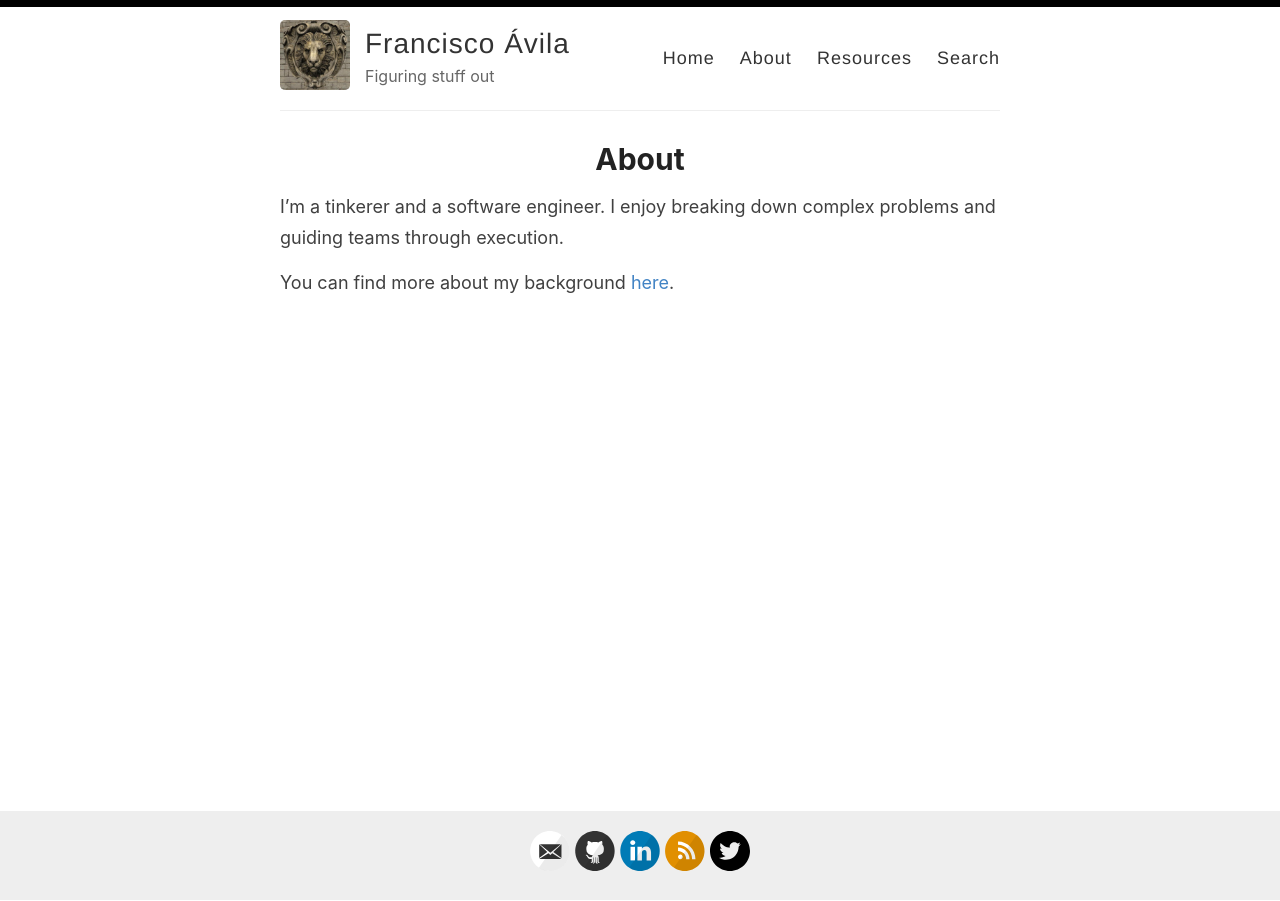
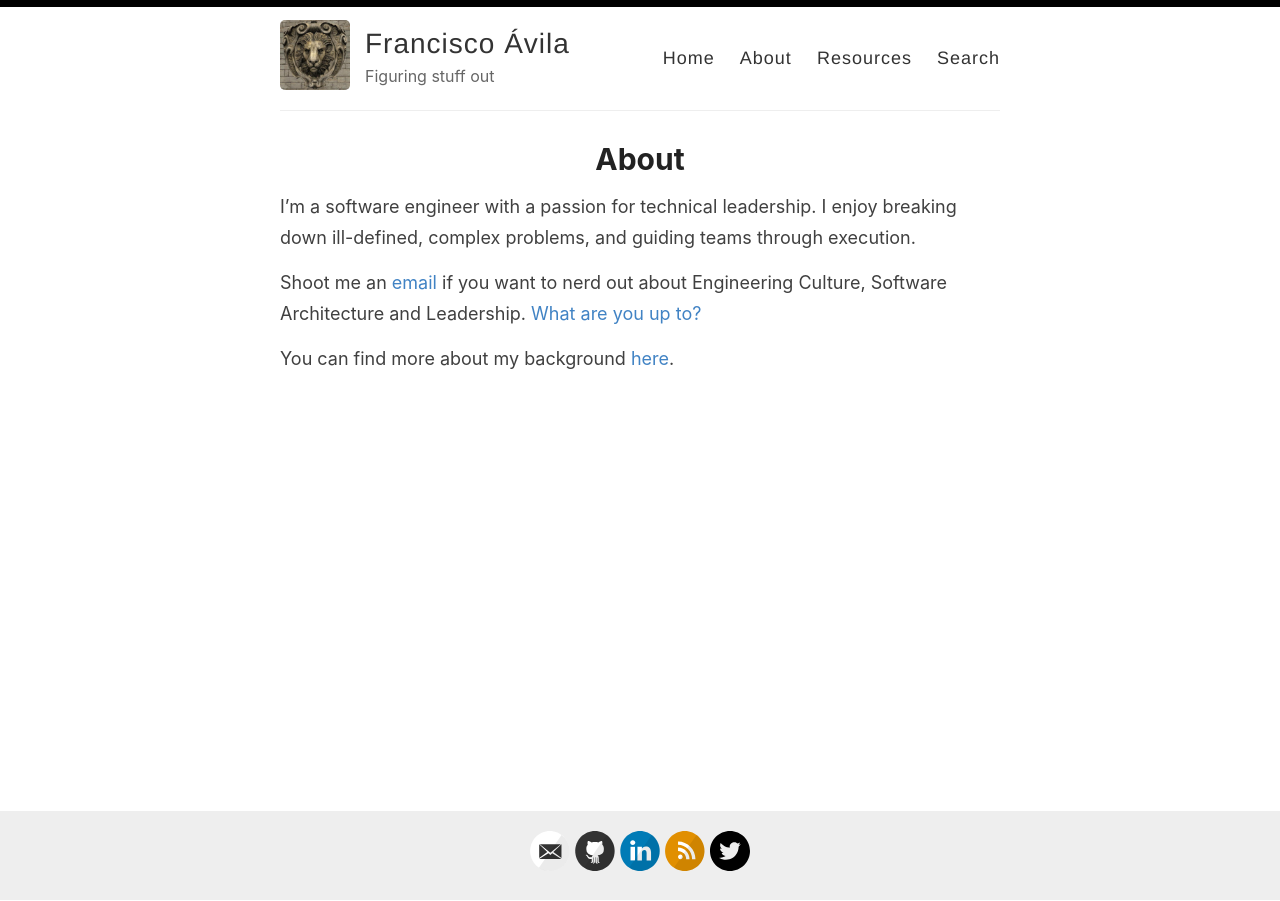
Before and after one commit to elfrank/elfrank.github.io, a Jekyll site: the page built from _pages/about.md, in a window 1280 px wide. Built offline with Jekyll 4.4.1, drawn with Linux system fonts in a browser that asks for light colours.

Commit message:
Update about.md

```diff
--- a/_pages/about.md
+++ b/_pages/about.md
@@ -4,6 +4,8 @@ title: About
 permalink: /about/
 ---
 
-I'm a tinkerer and a software engineer. I enjoy breaking down complex problems and guiding teams through execution.
+I'm a software engineer with a passion for technical leadership. I enjoy breaking down ill-defined, complex problems, and guiding teams through execution.
+
+Shoot me an [email](mailto:elfrank.ab@gmail.com) if you want to nerd out about Engineering Culture, Software Architecture and Leadership. [What are you up to?](mailto:elfrank.ab@gmail.com)
 
 You can find more about my background [here](https://www.linkedin.com/in/franciscoavila/).
```
